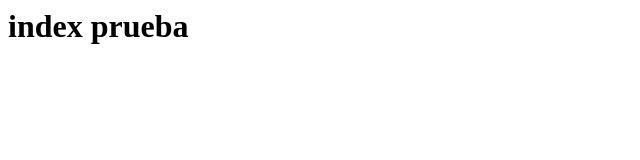
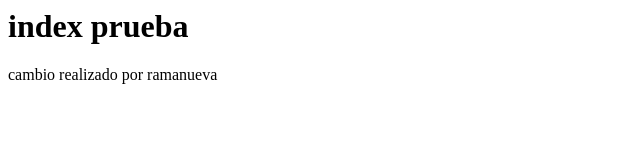
Before and after one commit to Javier939/git_practica2, a plain HTML site: page index.html in a window 1280 px wide. Shown: the whole page, without its empty margins (0-640 px from the left). Drawn offline with Linux system fonts and the light colour scheme.

Commit message:
primer commit de ramanueva

```diff
--- a/index.html
+++ b/index.html
@@ -1 +1,2 @@
 <h1>index prueba</h1>
+<p>cambio realizado por ramanueva</p>
```
